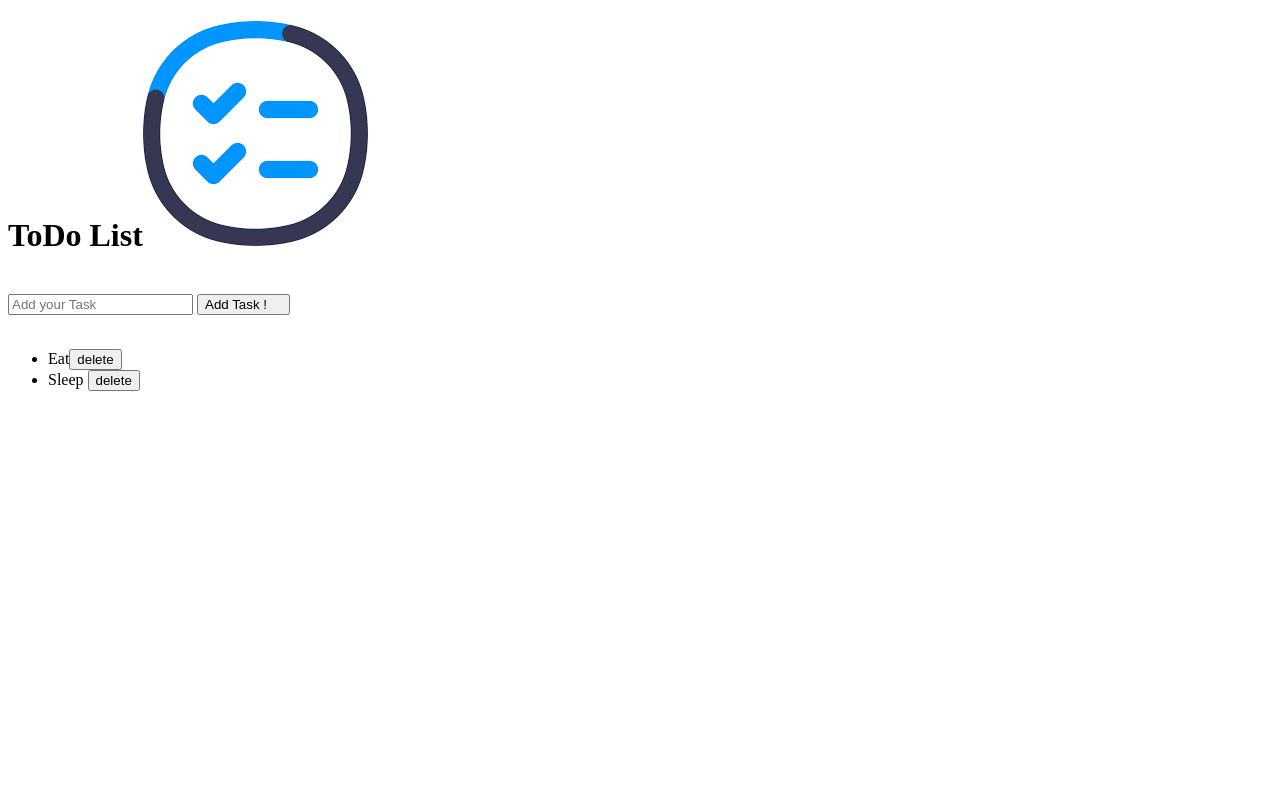
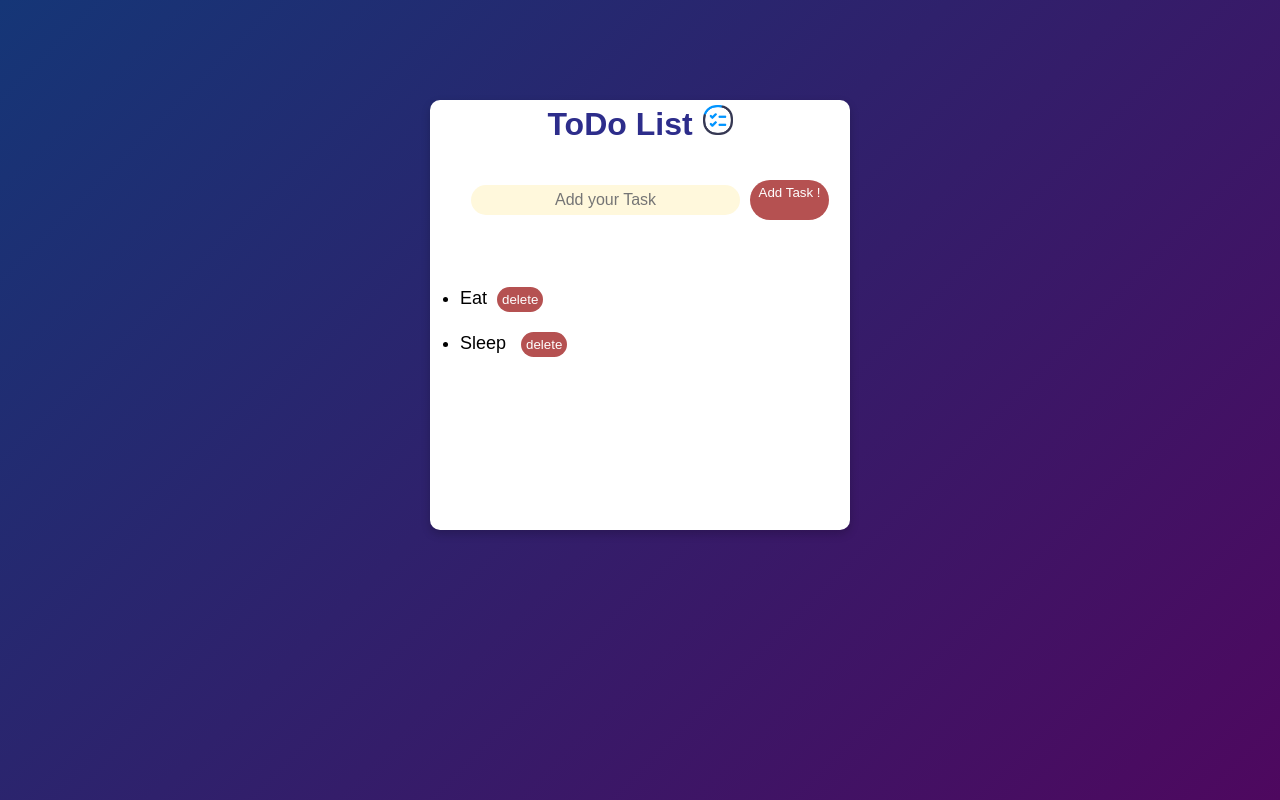
Before and after one commit to PratikKothare123/ToDo-_List, a plain HTML site: page index.html in a window 1280 px wide. Drawn offline with Linux system fonts and the light colour scheme.

Commit message:
Update index.html

```diff
--- a/index.html
+++ b/index.html
@@ -4,7 +4,7 @@
     <meta charset="UTF-8">
     <meta name="viewport" content="width=device-width, initial-scale=1.0">
     <title>Document</title>
-    <link rel="stylesheet" href="/style.css">
+    <link rel="stylesheet" href="todo.css">
     <link rel="stylesheet" href="https://cdnjs.cloudflare.com/ajax/libs/font-awesome/6.5.0/css/all.min.css">
 
 </head>
```
